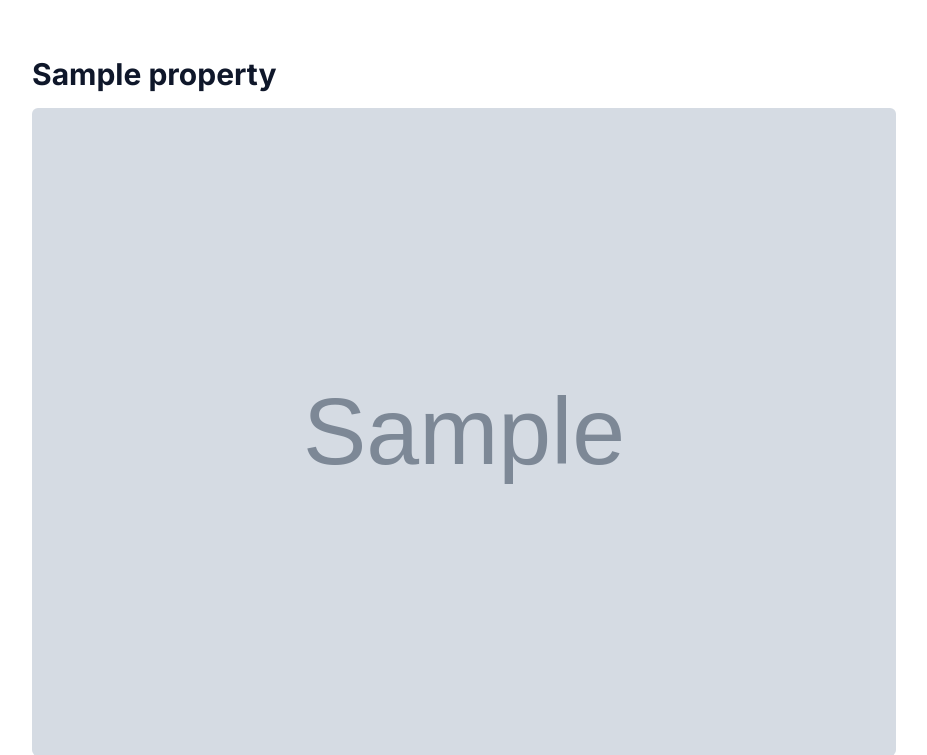
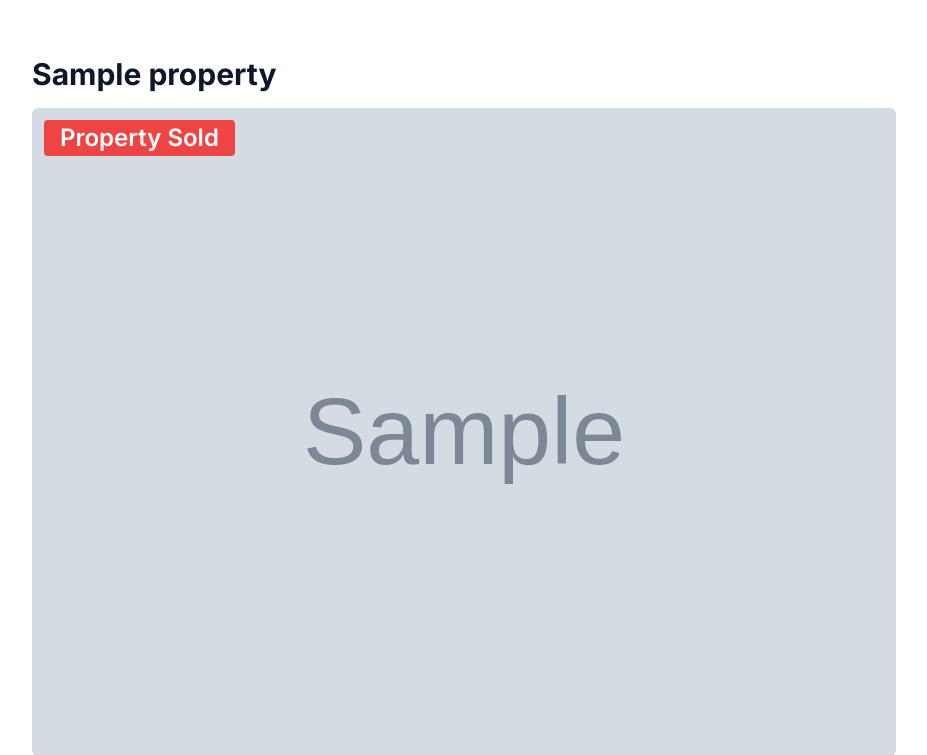
Before and after one commit to oppenheimm/VERKLEGT2, a Django app: page /property/1/ in a window 1280 px wide. Shown: the part 92-847 px from the top of the page, without its empty margins (176-1103 px from the left). Run offline with Django 5.2, Linux system fonts and the light colour scheme; tables that the repository leaves empty hold one stand-in row (values such as "Sample post"); grey boxes marked "Sample" are stand-in pictures; some libraries are stand-ins or nearby versions.

Commit message:
mark property sold on details page

```diff
--- a/verklegt2/property/templates/property/detail.html
+++ b/verklegt2/property/templates/property/detail.html
@@ -8,11 +8,18 @@
 
   <!-- Main image -->
   {% if property.main_image %}
-    <img
-      src="{{ property.main_image.url }}"
-      alt="Main Image"
-      class="w-full rounded-md mb-6"
-    />
+      <div class="relative">
+        <img
+          src="{{ property.main_image.url }}"
+          alt="Main Image"
+          class="w-full rounded-md mb-6"
+        />
+        {% if property.is_sold %}
+          <span class="absolute top-3 left-3 bg-red-500 text-white text-2xl font-semibold px-4 py-0.5 rounded">
+            Property Sold
+          </span>
+        {% endif %}
+      </div>
   {% endif %}
 
   <!-- Extra images -->
```
